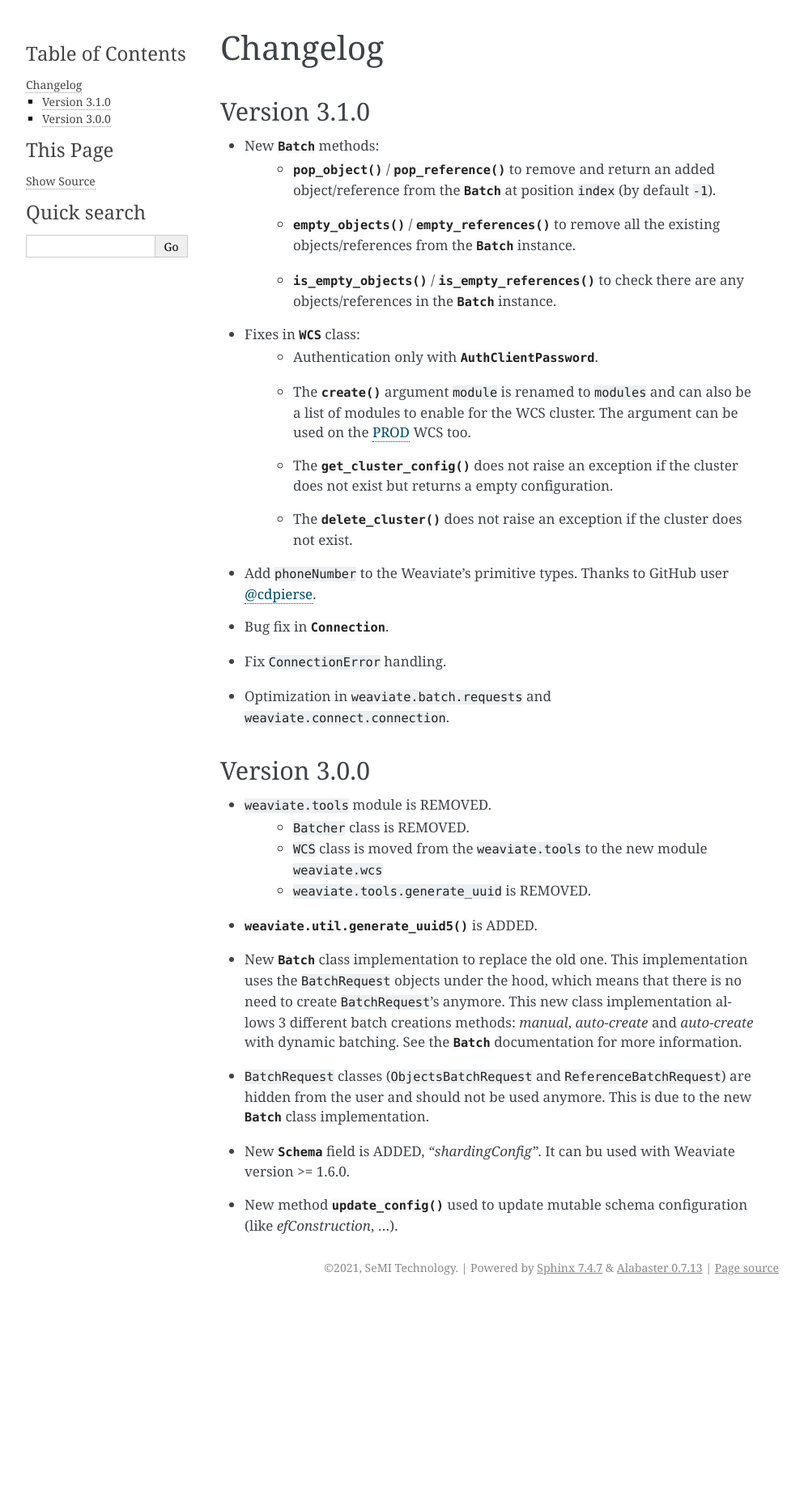
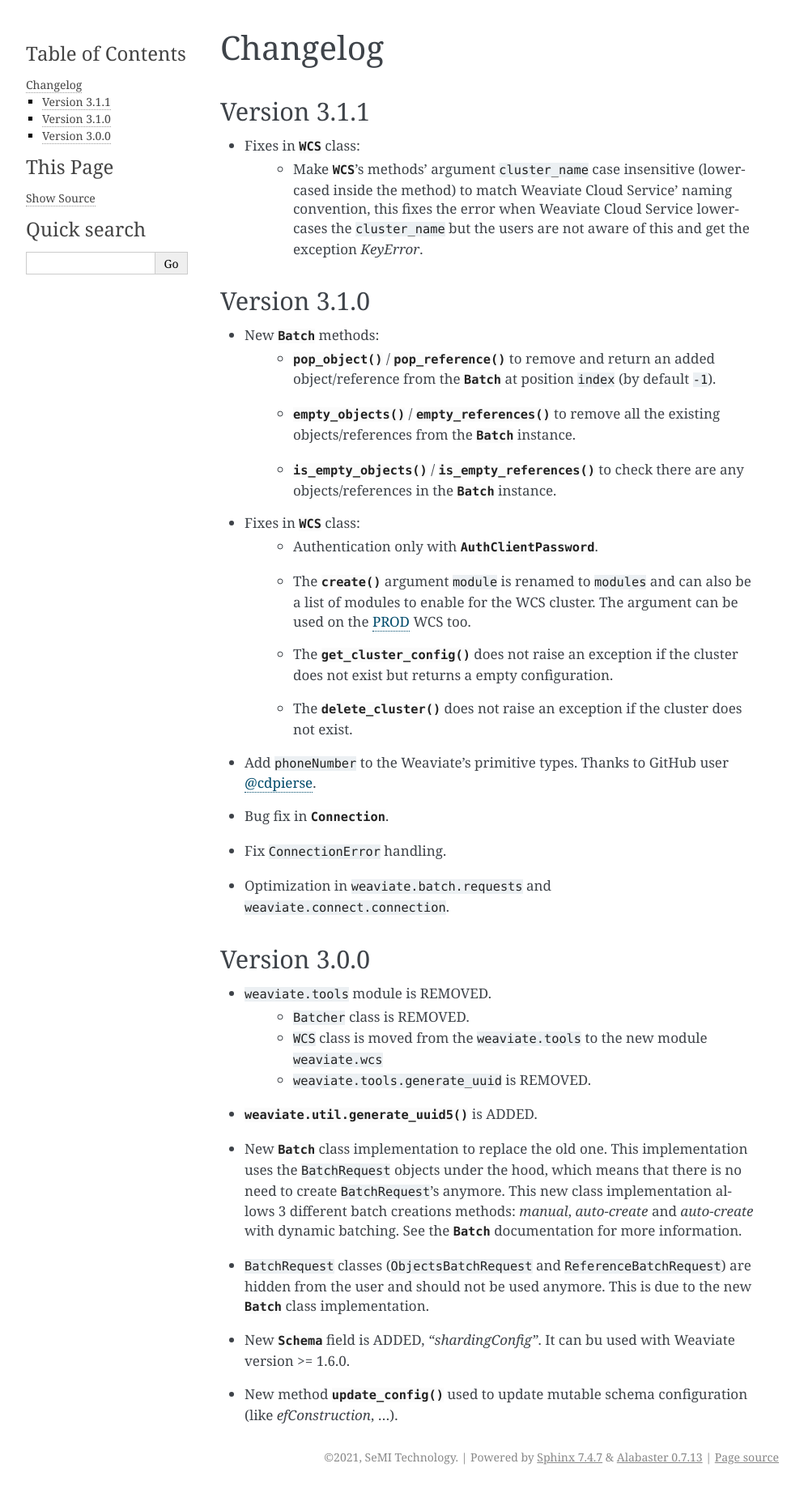
Before and after one commit to weaviate/weaviate-python-client, a Sphinx documentation site: the page built from docs/changelog.rst, in a window 1280 px wide. Shown: the whole page at 81% size, without its empty margins (148-1141 px from the left). Built offline with Sphinx 7.4.7, drawn with Linux system fonts in a browser that asks for light colours; before the commit the page ends 1605 px from its top, so only the background shows below that.

Commit message:
add changelog for 3.1.1

```diff
--- a/docs/changelog.rst
+++ b/docs/changelog.rst
@@ -1,8 +1,17 @@
 Changelog
 =========
 
+Version 3.1.1
+-------------
+
+- Fixes in :class:`~weaviate.wcs.WCS` class:
+    - | Make :class:`~weaviate.wcs.WCS`'s methods' argument ``cluster_name`` case insensitive (lowercased inside the method) to match Weaviate Cloud Service'
+        naming convention, this fixes the error when Weaviate Cloud Service lowercases the ``cluster_name`` but the users are not aware of this and get the exception
+        `KeyError`.
+
 Version 3.1.0
 -------------
+
 - New :class:`~weaviate.batch.Batch` methods:
     - | :meth:`~weaviate.batch.Batch.pop_object` / :meth:`~weaviate.batch.Batch.pop_reference` to remove and return an added object/reference
         from the :class:`~weaviate.batch.Batch` at position ``index`` (by default ``-1``).
```
